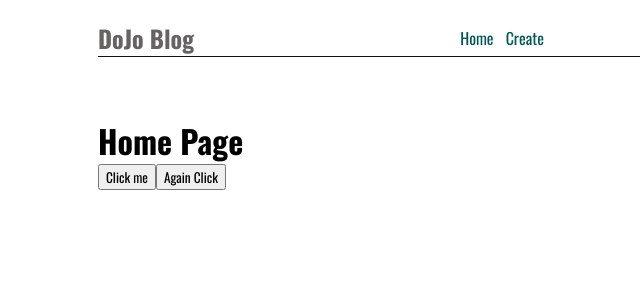
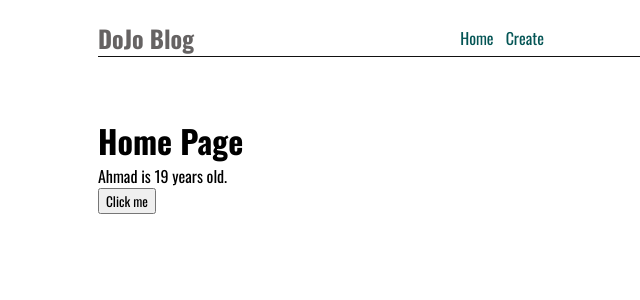
Before and after one commit to Ahmad34-90/React, a React (Create React App) app: page / in a window 1280 px wide. Shown: the top 300 px of the page, without its empty margins (192-832 px from the left). Built offline with nearby package versions, Linux system fonts and the light colour scheme; the HTML template or start-up script is replaced by a standard one.

Commit message:
Adding events and useState Hook

```diff
--- a/src/Home.js
+++ b/src/Home.js
@@ -1,15 +1,19 @@
+import { useState } from "react";
+
 const Home = () => {
-    const handleClick =() => {
-        console.log("Hello Ninjas");
-    }
-    const handleClickAgain =(name) =>{
-        console.log("hello"+name);
+
+    const [name, setName] = useState("Ahmad");
+    const [age, setAge] = useState(19)
+
+    const handleClick =() =>{
+        setName("Ninja")
+        setAge(21)
     }
     return (
         <div className="home">
             <h1>Home Page</h1>
-            <button onClick={handleClick}>Click me</button>
-            <button onClick={()=>{handleClickAgain(" Ahmad")}}>Again Click</button>
+            <p>{name} is {age} years old.</p>
+            <button onClick={handleClick} >Click me</button>
         </div>
      );
 }
```
